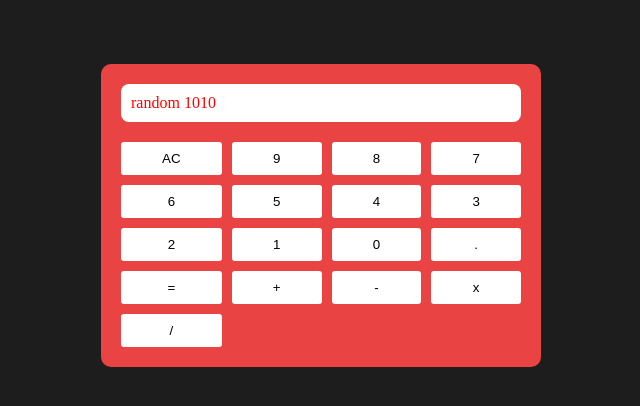
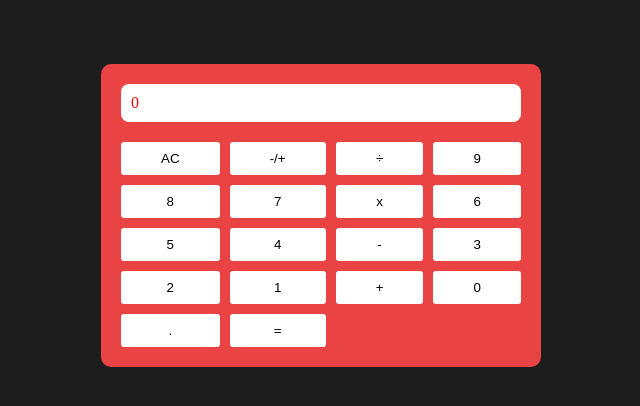
Before and after one commit to namit-c/simple_calculator, a plain HTML site: page index.html in a window 1280 px wide. Shown: the whole page, without its empty margins (319-959 px from the left). Drawn offline with Linux system fonts and the light colour scheme.

Commit message:
changed position of the buttons

```diff
--- a/index.html
+++ b/index.html
@@ -9,25 +9,26 @@
 </head>
 <body>
     <div class="calculator">
-        <div class="screen">random 1010</div>
+        <div class="screen">0</div>
         <div class="buttons">
-            <button type="button" class="clear">AC</button>
-            <button type = "buton" class="digit">9</button>
-            <button type = "buton" class="digit">8</button>
-            <button type = "buton" class="digit">7</button>
-            <button type = "buton" class="digit">6</button>
-            <button type = "buton" class="digit">5</button>
-            <button type = "buton" class="digit">4</button>
-            <button type = "buton" class="digit">3</button>
-            <button type = "buton" class="digit">2</button>
-            <button type = "buton" class="digit">1</button>
-            <button type = "buton" class="digit">0</button>
-            <button type = "buton" class="digit">.</button>
-            <button type = "buton" class="eqauls">=</button>
-            <button type = "buton" class="operator">+</button>
-            <button type = "buton" class="operator">-</button>
-            <button type = "buton" class="operator">x</button>
-            <button type = "buton" class="operator">/</button>
+            <button type = "button" class="clear">AC</button>
+            <button type = "button" class="operator">-/+</button>
+            <button type = "button" class="operator">÷</button>
+            <button type = "button" class="digit">9</button>
+            <button type = "button" class="digit">8</button>
+            <button type = "button" class="digit">7</button>
+            <button type = "button" class="operator">x</button>
+            <button type = "button" class="digit">6</button>
+            <button type = "button" class="digit">5</button>
+            <button type = "button" class="digit">4</button>
+            <button type = "button" class="operator">-</button>
+            <button type = "button" class="digit">3</button>
+            <button type = "button" class="digit">2</button>
+            <button type = "button" class="digit">1</button>
+            <button type = "button" class="operator" id="add">+</button>
+            <button type = "button" class="digit">0</button>
+            <button type = "button" class="digit">.</button>
+            <button type = "button" class="eqauls">=</button>
         </div>
     </div>
     <script src="script.js"></script>
```
